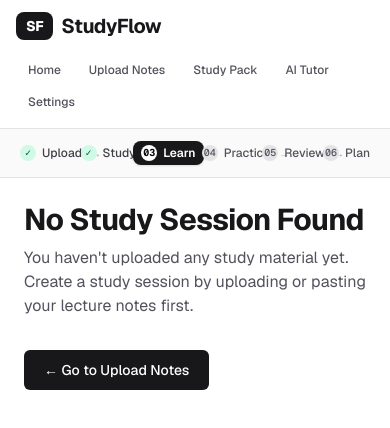
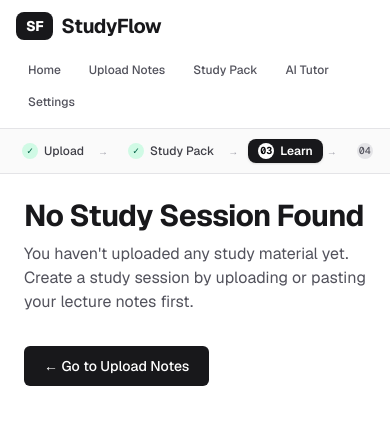
Before and after one commit to cmdjoel/frontend-ai-capstone, a Next.js app in the folder studyflow/: page /flashcards in a window 390 px wide. Shown: the top 428 px of the page. Built offline with nearby package versions, Linux system fonts and the light colour scheme.

Commit message:
fix: prevent workflow progress overlap on mobile

```diff
--- a/studyflow/components/workflow/StudyWorkflowProgress.tsx
+++ b/studyflow/components/workflow/StudyWorkflowProgress.tsx
@@ -100,8 +100,8 @@ export function StudyWorkflowProgress() {
       aria-label="Study Workflow Progress"
       className="border-b border-zinc-200 bg-zinc-50/90 dark:border-zinc-850 dark:bg-zinc-900/50 backdrop-blur-sm"
     >
-      <div className="mx-auto max-w-7xl px-3 py-2.5 sm:px-6">
-        <ol className="flex items-center justify-between gap-1 sm:gap-2 overflow-x-auto no-scrollbar py-0.5">
+      <div className="mx-auto max-w-7xl px-3 py-2 sm:px-6">
+        <ol className="flex items-center gap-1.5 sm:gap-2 overflow-x-auto no-scrollbar py-0.5 md:justify-between scroll-smooth">
           {WORKFLOW_STEPS.map((step, index) => {
             const isActive = index === activeStepIndex;
             const completed = isStepCompleted(index);
@@ -110,11 +110,11 @@ export function StudyWorkflowProgress() {
             return (
               <li
                 key={step.id}
-                className="flex items-center flex-1 min-w-0 last:flex-initial"
+                className="flex items-center shrink-0 md:flex-1 md:min-w-0 md:last:flex-initial"
               >
                 <Link
                   href={step.href}
-                  className={`group flex items-center gap-1.5 sm:gap-2 rounded-lg px-2 py-1 sm:px-2.5 sm:py-1.5 text-xs font-medium transition shrink-0 ${
+                  className={`group flex items-center gap-1.5 sm:gap-2 rounded-lg px-2.5 py-1 sm:px-2.5 sm:py-1.5 text-xs font-medium transition shrink-0 whitespace-nowrap ${
                     isActive
                       ? "bg-zinc-900 text-white shadow-sm dark:bg-zinc-100 dark:text-zinc-900 font-semibold"
                       : completed
@@ -140,7 +140,7 @@ export function StudyWorkflowProgress() {
                 {!isLast && (
                   <div
                     aria-hidden="true"
-                    className="flex-1 flex items-center justify-center px-1 sm:px-2 text-zinc-300 dark:text-zinc-700 select-none min-w-3"
+                    className="flex items-center justify-center px-1 sm:px-2 text-zinc-300 dark:text-zinc-700 select-none shrink-0 md:flex-1 md:min-w-3"
                   >
                     <span className="h-px w-full bg-zinc-200 dark:bg-zinc-800 hidden md:block" />
                     <span className="text-[10px] text-zinc-400 dark:text-zinc-600 md:hidden">
```
